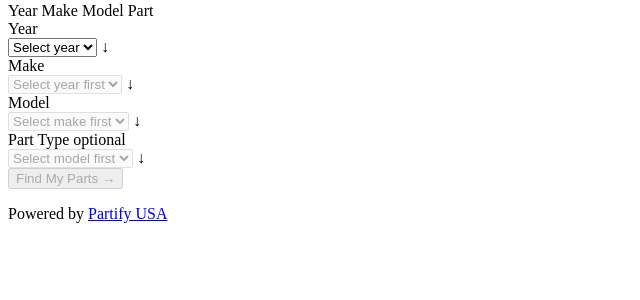
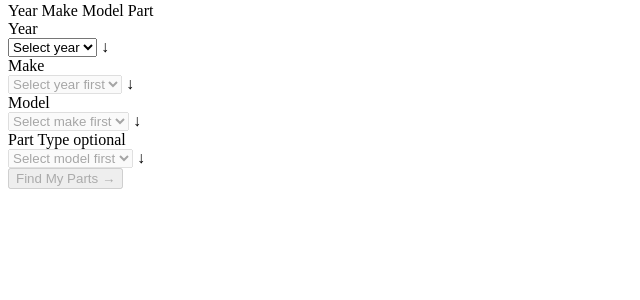
Before and after one commit to Sethdarling1s/PartifyAssessment, a Flask app: page / in a window 1280 px wide. Shown: the part 125-425 px from the top of the page, without its empty margins (0-640 px from the left). Run offline with Flask 3, Linux system fonts and the light colour scheme.

Commit message:
Removed powered by partify footer

```diff
--- a/PartifyWebsite/flask_app/templates/index.html
+++ b/PartifyWebsite/flask_app/templates/index.html
@@ -104,9 +104,6 @@
 
     </section>
 
-    <footer class="site-footer">
-      <p>Powered by <a href="https://partifyusa.com" target="_blank" rel="noopener noreferrer">Partify USA</a></p>
-    </footer>
 
   </main>
 
```
